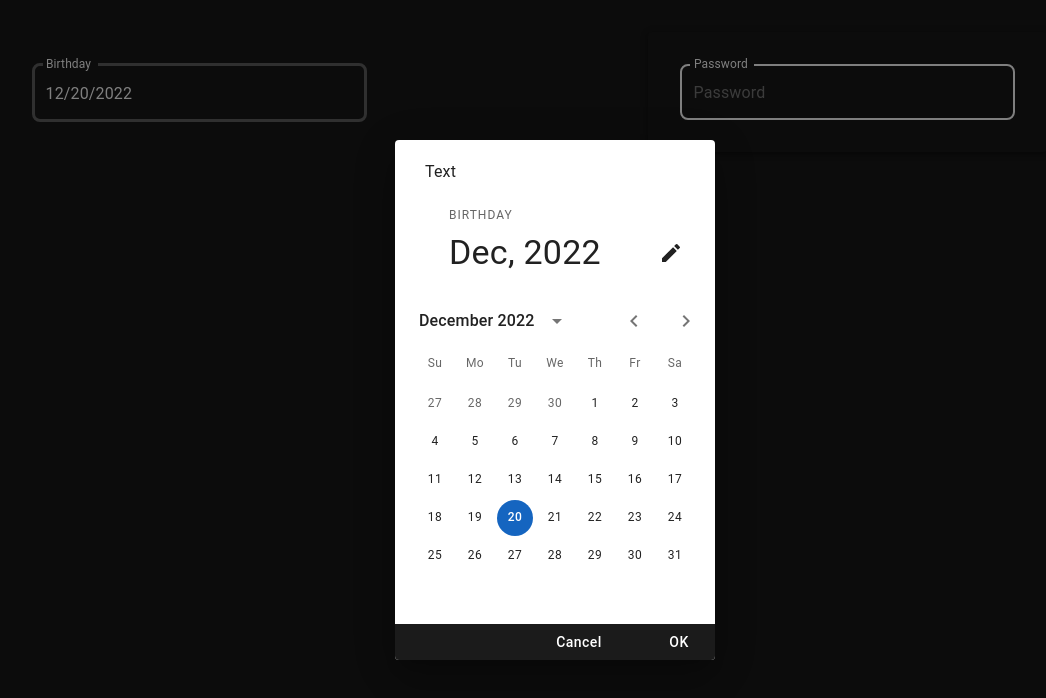
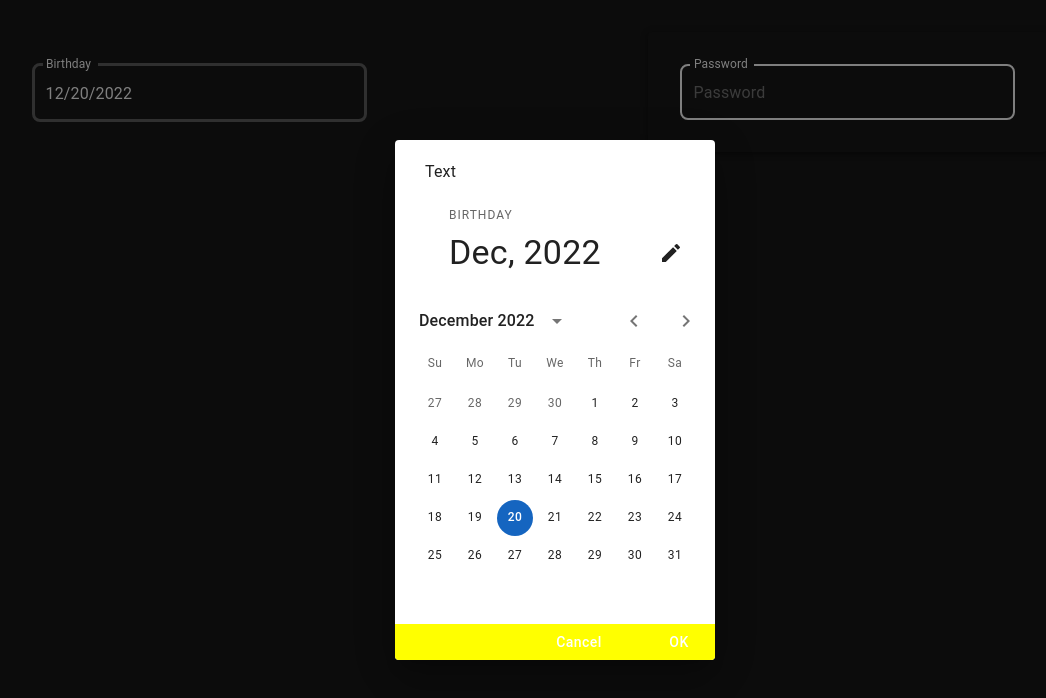
Before and after one commit to prog-ops/namepasswdncalendarinput, a React (Create React App) app: page / in a window 1280 px wide. Both pictures are taken after a click on the element "Birthday". Shown: the top 698 px of the page, without its empty margins (85-1131 px from the left). Built offline with nearby package versions, Linux system fonts and the light colour scheme; a web font is replaced by a local one.

Commit message:
custom toolbar

```diff
--- a/src/components/CustomActionBar.tsx
+++ b/src/components/CustomActionBar.tsx
@@ -13,7 +13,8 @@ export const CustomActionBar = (
         <DialogActions
             sx={{
                 padding: 0,
-                backgroundColor: "#1B1B1B",
+                backgroundColor: "yellow",
+                // backgroundColor: "#1B1B1B",
             }}>
             <Button onClick={onCancel} sx={{
                 textTransform: 'none',
```
